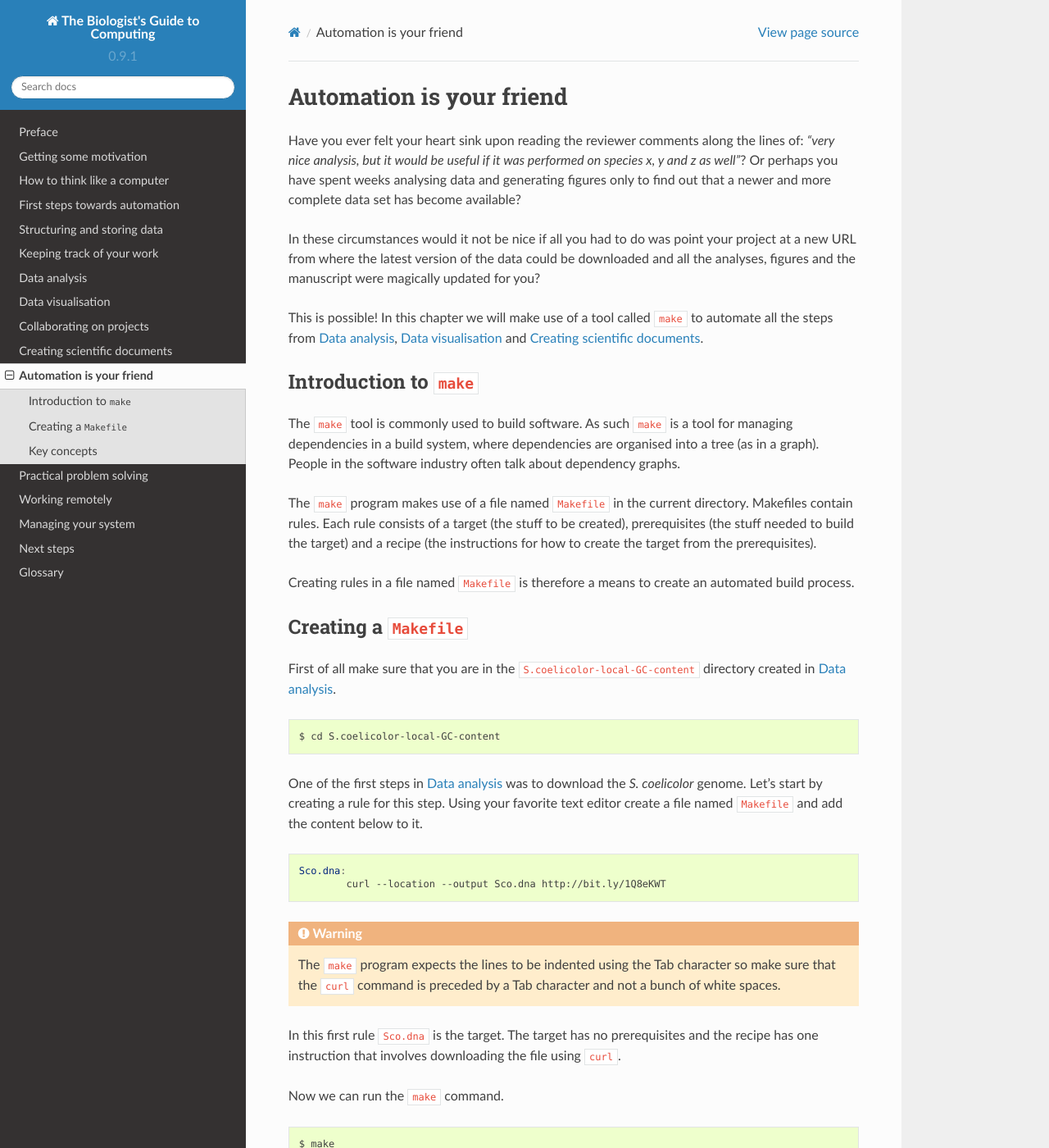
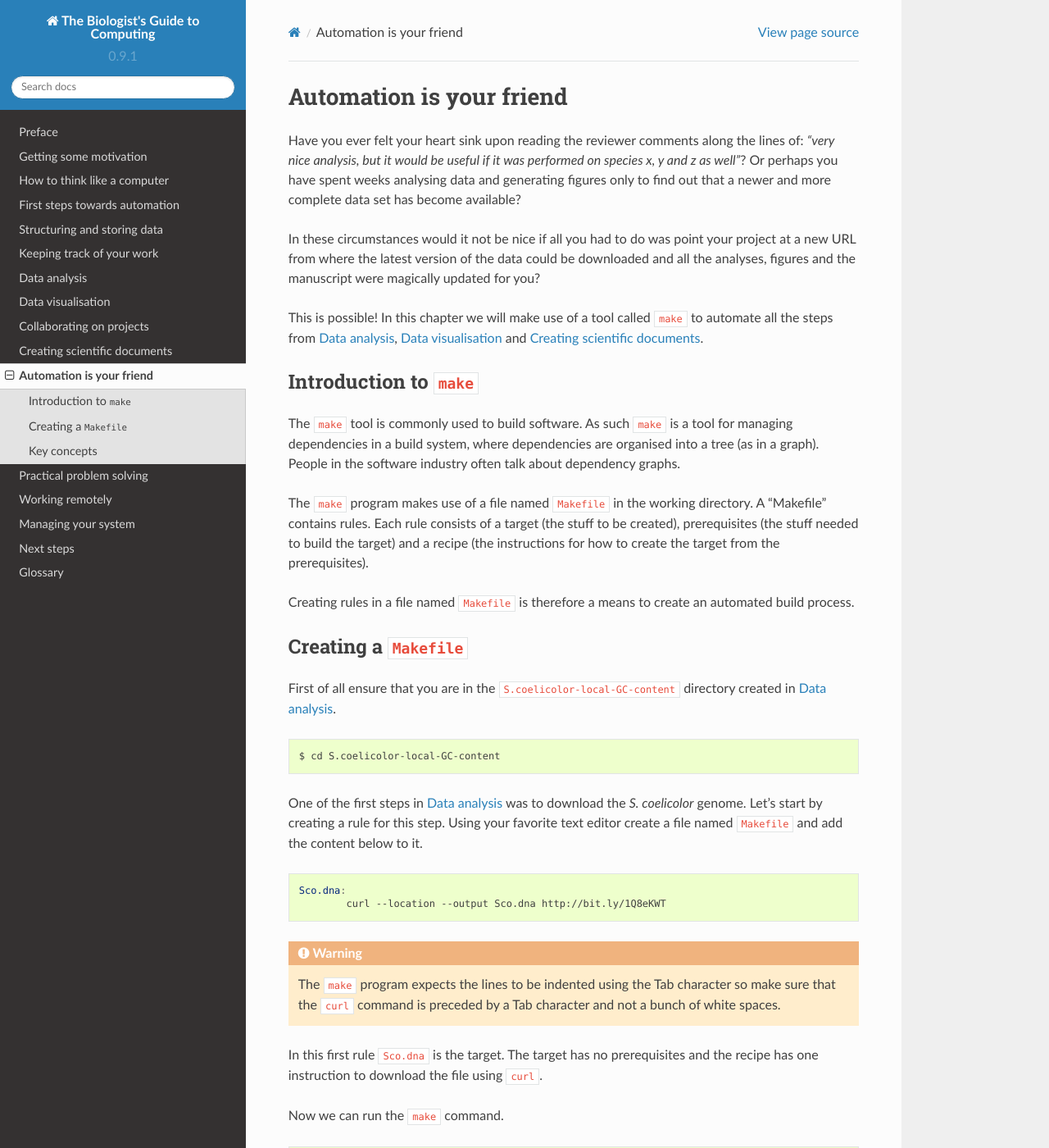
Before and after one commit to tjelvar-olsson/biologists-guide-to-computing, a Sphinx documentation site: the page built from source/automation-is-your-friend.rst, in a window 1280 px wide and 1400 px high. Shown: the whole window at 82% size. Built offline with Sphinx 7.4.7 and the Read the Docs theme 2.0.0, drawn with Linux system fonts in a browser that asks for light colours; some of the changed text lies outside the part shown.

Commit message:
Made simple edits to automation chapter

```diff
--- a/source/automation-is-your-friend.rst
+++ b/source/automation-is-your-friend.rst
@@ -26,7 +26,7 @@ are organised into a tree (as in a graph). People in the software industry
 often talk about dependency graphs.
 
 The ``make`` program makes use of a file named ``Makefile`` in
-the current directory. Makefiles contain rules. Each rule consists of
+the working directory. A "Makefile" contains rules. Each rule consists of
 a target (the stuff to be created), prerequisites (the stuff needed to
 build the target) and a recipe (the instructions for how to create the
 target from the prerequisites).
@@ -38,7 +38,7 @@ create an automated build process.
 Creating a ``Makefile``
 -----------------------
 
-First of all make sure that you are in the ``S.coelicolor-local-GC-content``
+First of all ensure that you are in the ``S.coelicolor-local-GC-content``
 directory created in :doc:`data-analysis`.
 
 .. code-block:: none
@@ -60,7 +60,7 @@ add the content below to it.
              preceded by a Tab character and not a bunch of white spaces.
 
 In this first rule ``Sco.dna`` is the target. The target has no prerequisites
-and the recipe has one instruction that involves downloading the file using
+and the recipe has one instruction to download the file using
 ``curl``.
 
 Now we can run the ``make`` command.
```
Also changed, not shown: other parts of source/automation-is-your-friend.rst (+2 -2 lines).
